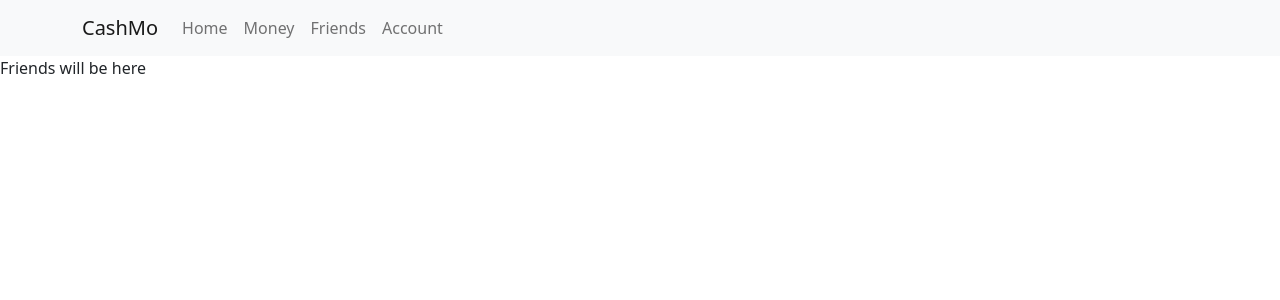
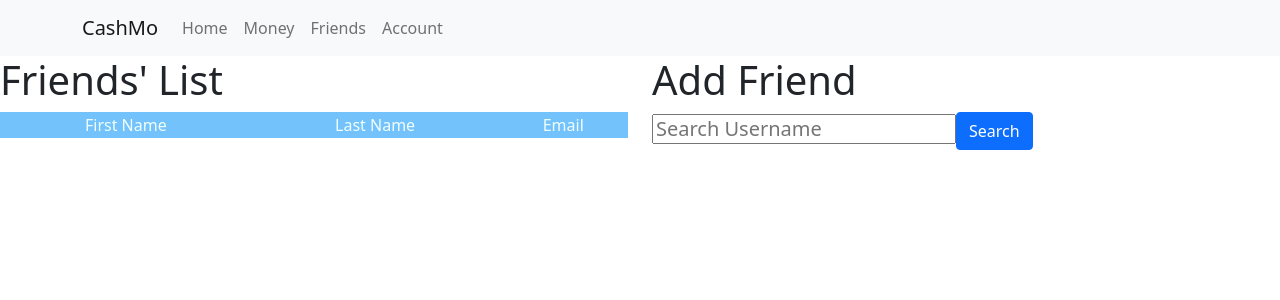
Before and after one commit to anbere/Cashmo-Front, a React (Create React App) app: page /friends in a window 1280 px wide. Shown: the top 300 px of the page. Built offline with nearby package versions, Linux system fonts and the light colour scheme; sample sign-in values are in the browser's storage.

Commit message:
Commit from Khai

```diff
--- a/src/components/home_components/Friends.jsx
+++ b/src/components/home_components/Friends.jsx
@@ -1,11 +1,151 @@
-import React from "react";
+import React, {useState} from "react";
+import { Button, Container, Row, Col, Modal } from "react-bootstrap";
 
 const Friends = () => {
+    const userData = JSON.parse(sessionStorage.getItem('user'));
+    const userFriend = JSON.parse(sessionStorage.getItem('friends'));
+
+    const [formValue, setformValue] = useState({
+        username: '',
+        password: ''
+    });
+
+    function addFriends(friendsOf) {
+        console.log("Below is FriendsOf");
+        console.log(friendsOf);
+
+        const url='http://localhost:8080/api/v1/friends/'+userData.username;
+        fetch(url,
+            {
+                method: "POST",
+                mode: 'cors',
+                headers: {"Content-Type": "application/json"},
+                body: JSON.stringify({
+                    username: formValue.username,
+                    password: formValue.password
+                })
+            }).then(response => {
+                if(response.ok){
+                    console.log(response);
+                    return response.json();
+                }
+            }).then(body =>
+                {
+                    sessionStorage.setItem('friends', JSON.stringify(body));
+                    console.log(body)
+                });
+    }
+
+    function searchUser(user) {
+        console.log("Below is Search User");
+        console.log(user);
+
+        const url='http://localhost:8080/api/v1/user/searchUser/'+userData.username;
+        fetch(url,
+            {
+                method: "POST",
+                mode: 'cors',
+                headers: {"Content-Type": "application/json"},
+                body: JSON.stringify({
+                    username: formValue.username,
+                })
+            }).then(response => {
+                if(response.ok){
+                    console.log('response object: ');
+                    console.log(response);
+
+                    if(!response.username == ""){
+                        <h3>response.username</h3>
+
+
+                        console.log(response.username)
+                    }
+                    else{
+                        alert("User not found!")
+                    }
+                    // return response.json();
+                }
+            })
+            // .then(body =>
+            //     {
+            //         sessionStorage.setItem('friends', JSON.stringify(body));
+            //         console.log(body)
+            //     });
+
+    }
+
     return (
-        <>
-            <p>Friends will be here</p>
-        </>
+        <Container fluid = "true" >
+            <Row >
+                <Col>
+                    <h1>
+                        Friends' List
+                    </h1>
+
+                    <table>
+                        <tr>
+                            <td>First Name</td>
+                            <td>Last Name</td>
+                            <td>Email</td>
+
+                        </tr>
+
+
+                    </table>
+
+
+                </Col>
+
+                <Col>
+
+
+                    <h1>
+                        Add Friend
+                        <br/>
+                    </h1>
+                    <h5>  <input type="text" placeholder = "Search Username" />
+                    <Button className = "addFriend" onClick = {searchUser}>Search</Button>
+                    </h5>
+
+                </Col>
+
+            </Row>
+        </Container>
+
     )
 }
 
 export default Friends;
+
+
+
+
+
+{/* <br></br><br></br>
+<h1 >Welcome, {userData.username}</h1>
+<br></br><br></br><br></br>
+<h2>Feed</h2>
+<br></br>
+<div>
+    <table>
+        <tr>
+            <th>Name</th>
+            <th>Date</th>
+            <th>Amount</th>
+            <th>Description</th>
+        </tr>
+        <tr>
+            <td>---</td>
+            <td>---</td>
+            <td>---</td>
+            <td>---</td>
+        </tr>
+    </table>
+
+//     {/* style={{textAlign: center}} */}
+// </div>
+// <br></br><br></br><br></br>
+// <div >
+//     <button type="submit" id="prev" onClick="#">Prev</button>
+//     <button type="submit" id="next" onClick="#">Next</button>
+// </div> */}
--- a/src/components/home_components/Home.jsx
+++ b/src/components/home_components/Home.jsx
@@ -4,36 +4,9 @@ import "./Home.css"
 const HomePage = () => {
 
     const userData = JSON.parse(sessionStorage.getItem('user'));
-
-
     return (
         <>
-            <br></br><br></br>
-            <h1 style={{textAlign: center}}>Welcome, {userData.username}</h1>
-            <br></br><br></br><br></br>
-            <h2>Feed</h2>
-            <br></br>
-            <div>
-                <table>
-                    <tr>
-                        <th>Name</th>
-                        <th>Date</th>
-                        <th>Amount</th>
-                        <th>Description</th>
-                    </tr>
-                    <tr>
-                        <td>---</td>
-                        <td>---</td>
-                        <td>---</td>
-                        <td>---</td>
-                    </tr>
-                </table>
-            </div>
-            <br></br><br></br><br></br>
-            <div style={{textAlign: center}}>
-                <button type="submit" id="prev" onClick="#">Prev</button>
-                <button type="submit" id="next" onClick="#">Next</button>
-            </div>
+
         </>
     )
 }
--- a/src/components/landing_components/Login.jsx
+++ b/src/components/landing_components/Login.jsx
@@ -10,6 +10,31 @@ const Login = () => {
         username: '',
         password: ''
     });
+
+    function getFriends(friendsOf) {
+        console.log("Below is FriendsOf");
+        console.log(friendsOf);
+        const url='http://localhost:8080/api/v1/friends/';
+        fetch(url,
+            {
+                method: "POST",
+                mode: 'cors',
+                headers: {"Content-Type": "application/json"},
+                body: JSON.stringify({
+                    username: formValue.username,
+                    password: formValue.password
+                })
+            }).then(response => {
+                if(response.ok){
+                    console.log(response);
+                    return response.json();
+                }
+            }).then(body =>
+                {
+                    sessionStorage.setItem('friends', JSON.stringify(body));
+                    console.log(body)
+                });
+    }
 
     function getAccount(id) {
         const url='http://localhost:8080/api/v1/account/'+id;
@@ -57,6 +82,7 @@ const Login = () => {
                     if(!body.username=="")
                     {
                         getAccount(body.id);
+                        getFriends(body);
                         sessionStorage.setItem('user', JSON.stringify(body));
                         history.push("/");
                     }else(alert("Invalid login"))
--- a/src/components/routes/Routes.jsx
+++ b/src/components/routes/Routes.jsx
@@ -11,7 +11,7 @@ const Routes = () => {
     //conditionally route based on the token value
 
     return(
-        <AuthorizationContext.Provider >
+        <AuthorizationContext.Provider value = {userData}>
             { userData ? <PrivateRoute /> : <PublicRoute /> }
         </AuthorizationContext.Provider>
     )
```
